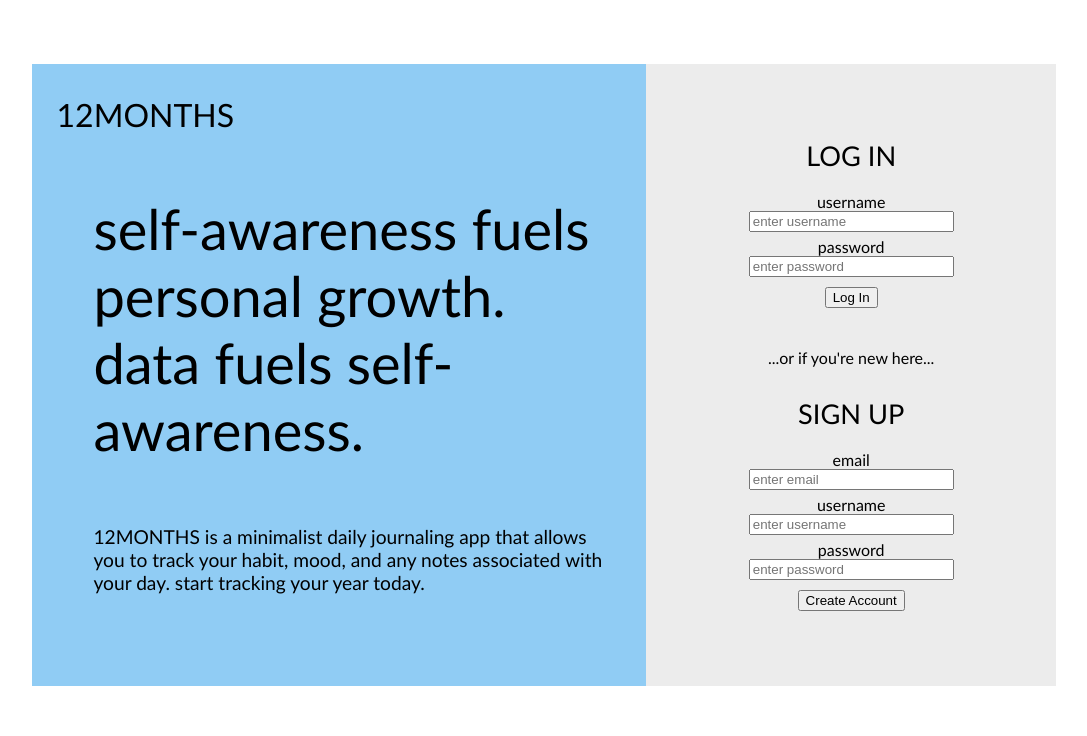
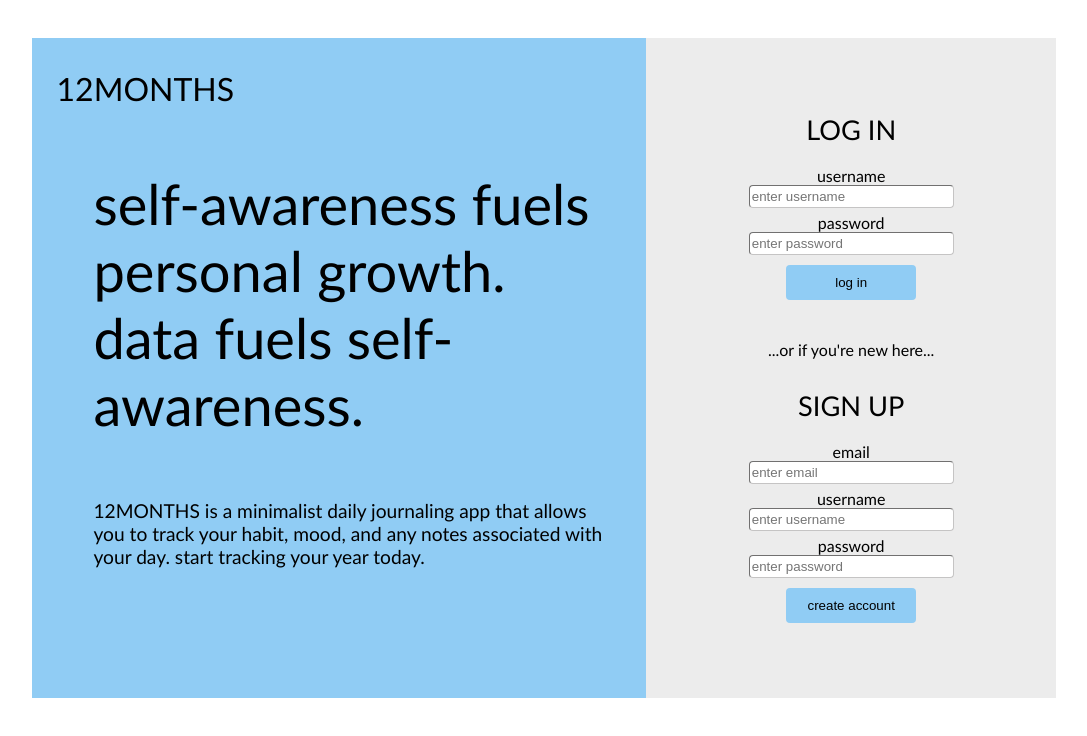
Before and after one commit to billyott/twelve-months-client, a React (Create React App) app: page /login in a window 1280 px wide. Shown: the top 736 px of the page, without its empty margins (96-1183 px from the left). Built offline with nearby package versions, Linux system fonts and the light colour scheme.

Commit message:
login button and input styling

```diff
--- a/package.json
+++ b/package.json
@@ -22,6 +22,8 @@
     "react-scripts": "4.0.1",
     "redux": "^4.0.5",
     "redux-thunk": "^2.3.0",
+    "semantic-ui-css": "^2.4.1",
+    "semantic-ui-react": "^2.0.1",
     "web-vitals": "^0.2.4"
   },
   "scripts": {
--- a/src/components/login-form.js
+++ b/src/components/login-form.js
@@ -31,7 +31,7 @@ class LoginForm extends React.Component {
                 <input className="login-form__input" name="username" placeholder="enter username" value={this.state.username} onChange={this.handleInputUpdate}></input>
                 <label className="login-form__label">password</label>
                 <input className="login-form__input" name="password" placeholder="enter password" value={this.state.password} onChange={this.handleInputUpdate} type="password"></input>
-                <button className="login-form__button" type="submit">Log In</button>
+                <button className="login-form__button" type="submit">log in</button>
             </form>
         );
     }
--- a/src/components/login-form.scss
+++ b/src/components/login-form.scss
@@ -1,3 +1,5 @@
+@import '../styling-vars.scss';
+
 .login-form {
     height: 38%;
     display: flex;
@@ -17,10 +19,24 @@
 
     &__input {
         width: 50%;
+        padding: 3px 2px;
+        border-width: 1px;
+        border-radius: 4px;
+        border-color: rgb(197, 196, 196);
     }
 
     &__button {
         margin-top: 10px;
+        width: 130px;
+        border: none;
+        background-color: $scheme-blue-light;
+        padding: 10px 15px;
+        border-radius: 4px;
+        &:hover, &:active {
+            background-color: $scheme-blue-dark;
+            color: white;
+            border: none;
+        }
     }
 
 }
--- a/src/components/new-user-form.js
+++ b/src/components/new-user-form.js
@@ -37,7 +37,7 @@ class NewUserForm extends React.Component {
                 <input className="new-user-form__input" name="username" placeholder="enter username" value={this.state.username} onChange={this.handleInputUpdate}></input>
                 <label className="new-user-form__label">password</label>
                 <input className="new-user-form__input" name="password" placeholder="enter password" value={this.state.password} onChange={this.handleInputUpdate} type="password"></input>
-                <button className="new-user-form__button" type="submit">Create Account</button>
+                <button className="new-user-form__button" type="submit">create account</button>
             </form>
         );
     }
--- a/src/components/new-user-form.scss
+++ b/src/components/new-user-form.scss
@@ -1,3 +1,6 @@
+@import '../styling-vars.scss';
+
+
 .new-user-form {
     flex-grow: 1;
     display: flex;
@@ -15,10 +18,24 @@
 
     &__button {
         margin-top: 10px;
+        width: 130px;
+        border: none;
+        background-color: $scheme-blue-light;
+        padding: 10px 15px;
+        border-radius: 4px;
+        &:hover, &:active {
+            background-color: $scheme-blue-dark;
+            color: white;
+            border: none;
+        }
     }
 
     &__input {
         width: 50%;
+        padding: 3px 2px;
+        border-width: 1px;
+        border-radius: 4px;
+        border-color: rgb(197, 196, 196);
     }
 
     &__text {
--- a/src/containers/login-container.scss
+++ b/src/containers/login-container.scss
@@ -1,10 +1,9 @@
 @import '../styling-vars';
-
 
 .login-container {
     display: flex;
     height: 100%;
-    margin-top: 5%;
+    margin-top: 3%;
     margin-left: auto;
     margin-right: auto;
     max-width: 80vw;
```
Also changed, not shown: 1 other file (tests, documents, lock files or other folders).
